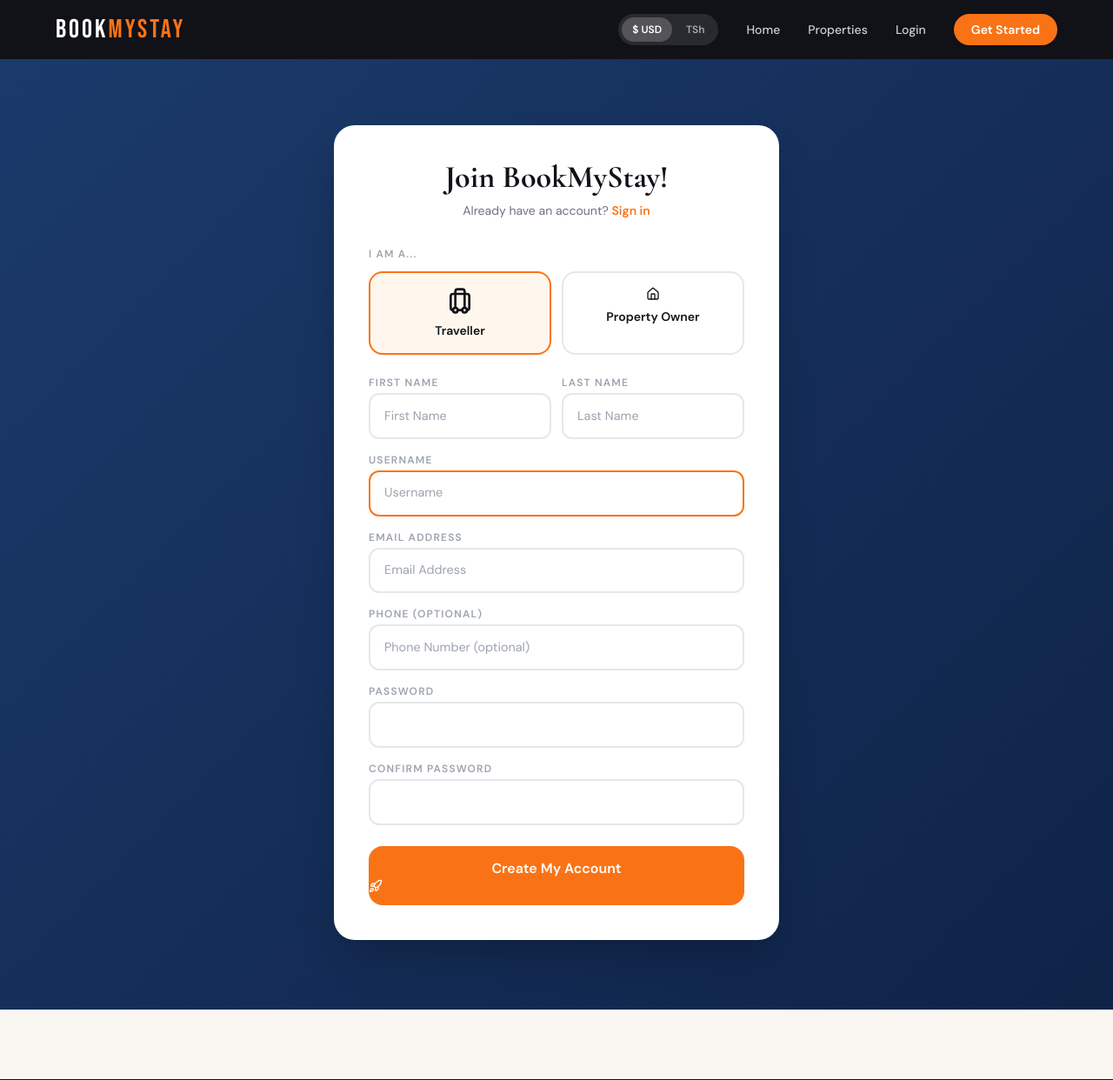
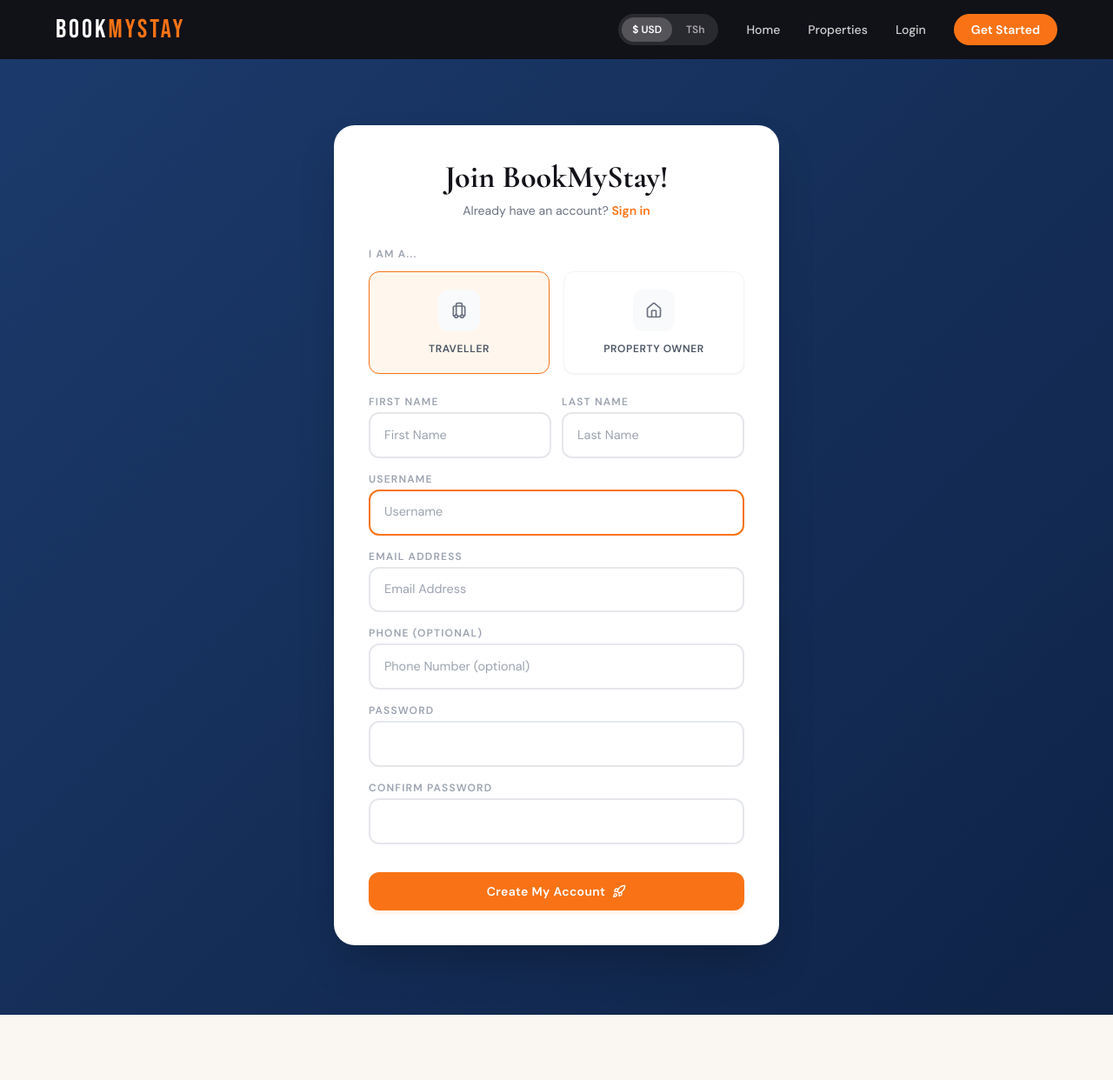
Before and after one commit to YesseJr/ecommerce, a Django app: page /users/register/ in a window 1280 px wide. Shown: the top 1242 px of the page at 87% size. Run offline with Django 5.2, Linux system fonts and the light colour scheme; some libraries are stand-ins or nearby versions.

Commit message:
Some little decorations

```diff
--- a/templates/users/register.html
+++ b/templates/users/register.html
@@ -28,14 +28,25 @@
         <label class="block text-xs font-bold uppercase tracking-widest text-gray-400 mb-3">
           I am a...
         </label>
-        <div class="grid grid-cols-2 gap-3">
+        <div class="grid grid-cols-2 gap-4">
           {% for radio in form.role %}
-            <label class="role-option flex flex-col items-center gap-2 p-4 border-2 border-gray-200 rounded-2xl cursor-pointer hover:border-accent transition-all">
-              {{ radio.tag }}
-              <span class="text-2xl">
-                {% if forloop.first %}<i data-lucide="luggage" class="w-8 h-8"></i>{% else %}<i data-lucide="home" class="w-4 h-4"></i>{% endif %}
-              </span>
-              <span class="text-sm font-semibold text-center text-dark">
+            <label class="role-option relative flex flex-col items-center justify-center gap-3 p-5 bg-white border border-gray-100 rounded-xl cursor-pointer shadow-sm hover:border-accent/40 hover:bg-accent/[0.02] hover:-translate-y-0.5 transition-all duration-300 group">
+              <!-- Hidden or Styled Radio Input Tag -->
+              <div class="absolute top-3 right-3 scale-95 opacity-80 group-hover:opacity-100 transition-opacity">
+                {{ radio.tag }}
+              </div>
+
+              <!-- Icon Container -->
+              <div class="inline-flex items-center justify-center w-12 h-12 rounded-xl bg-gray-50 text-gray-500 group-hover:bg-accent/10 group-hover:text-accent transition-colors duration-300">
+                {% if forloop.first %}
+                  <i data-lucide="luggage" class="w-5 h-5"></i>
+                {% else %}
+                  <i data-lucide="home" class="w-5 h-5"></i>
+                {% endif %}
+              </div>
+
+              <!-- Label Text -->
+              <span class="text-xs font-bold uppercase tracking-wider text-center text-gray-600 group-hover:text-dark transition-colors">
                 {% if forloop.first %}Traveller{% else %}Property Owner{% endif %}
               </span>
             </label>
@@ -119,9 +130,10 @@
       {% endif %}
 
       <button type="submit"
-        class="w-full bg-accent text-white py-3.5 rounded-2xl font-semibold text-base hover:shadow-xl hover:-translate-y-0.5 transition-all mt-2">
-        Create My Account <i data-lucide="rocket" class="w-4 h-4"></i>
-      </button>
+        class="group w-full inline-flex items-center justify-center gap-2 bg-accent text-white py-3 rounded-xl font-bold text-sm tracking-wide shadow-md shadow-accent/10 hover:shadow-xl hover:shadow-accent/20 hover:-translate-y-0.5 transition-all duration-300 mt-4">
+  <span>Create My Account</span>
+  <i data-lucide="rocket" class="w-4 h-4 transform group-hover:translate-x-0.5 group-hover:-translate-y-0.5 transition-transform duration-300"></i>
+</button>
     </form>
   </div>
 </div>
```
Also changed, not shown: properties/admin.py (+6 -4 lines), templates/payments/my_bookings.html (+11 -4 lines), templates/properties/traveller_dashboard.html (+11 -5 lines), db.sqlite3, media/profiles/image-38.jpg (added).
